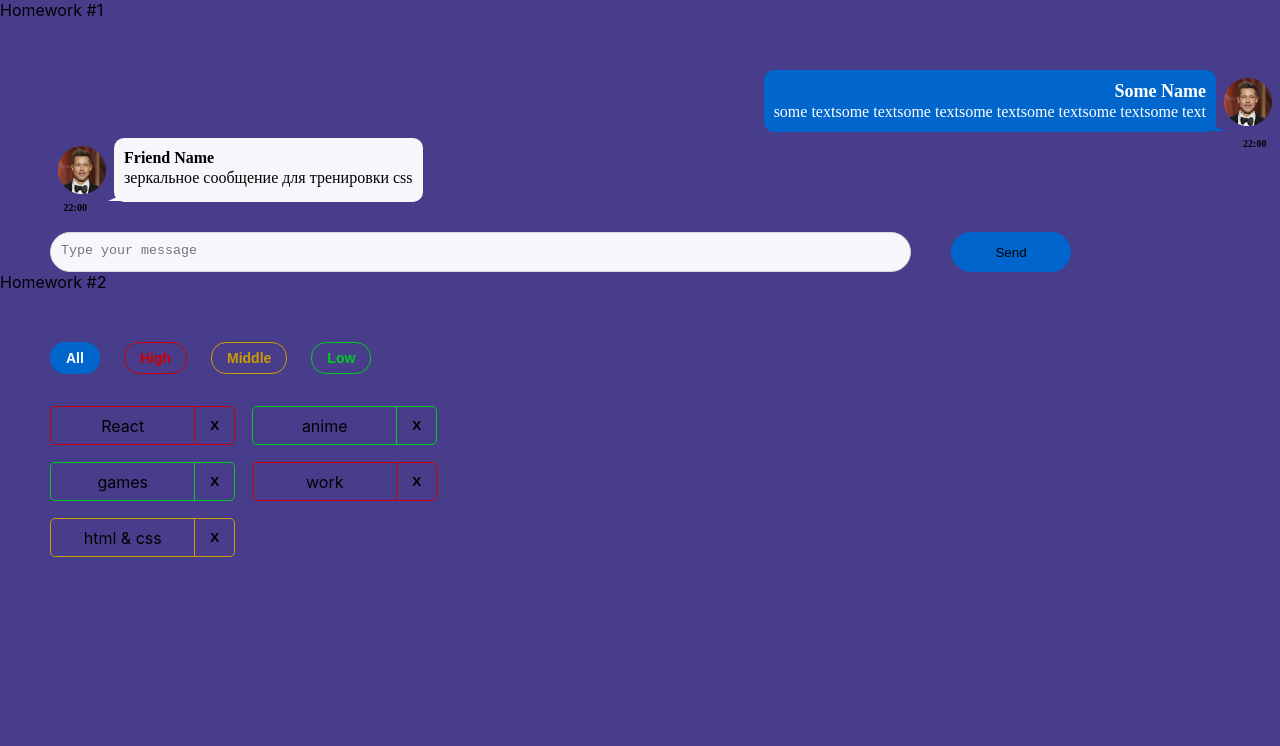
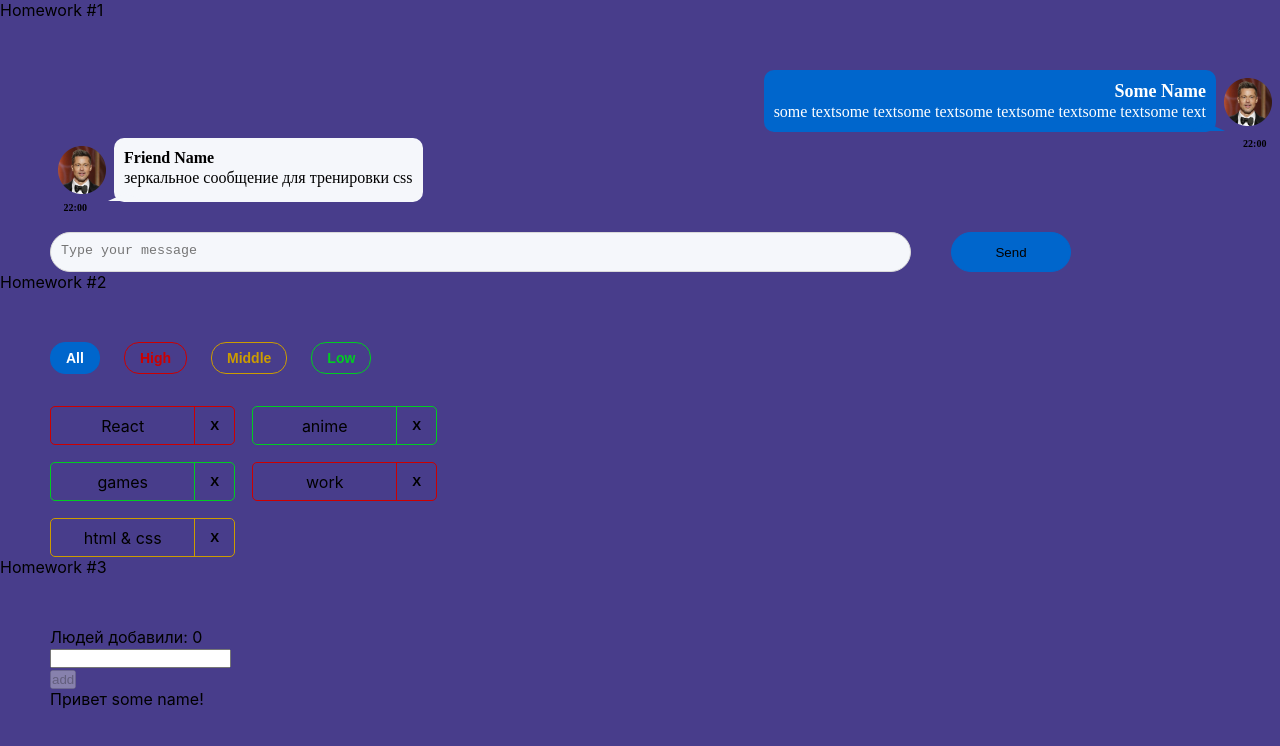
Before and after one commit to demorest49de/hw-sprint2, a React (Create React App) app: page / in a window 1280 px wide. Shown: the top 746 px of the page. Built offline with nearby package versions, Linux system fonts and the light colour scheme.

Commit message:
Changes App.tsx GreetingContainer.tsx HW3.tsx pureAddUser.test.tsx

```diff
--- a/src/s1-main/App.tsx
+++ b/src/s1-main/App.tsx
@@ -2,6 +2,7 @@ import React from 'react'
 import s from './App.module.css'
 import HW1 from '../s2-homeworks/hw01/HW1'
 import HW2 from "../s2-homeworks/hw02/HW2";
+import HW3 from '../s2-homeworks/hw03/HW3';
 
 function App() {
     return (
@@ -9,7 +10,7 @@ function App() {
             <HW1/>
             {/*раскомментировать по ходу выполнения*/}
             <HW2/>
-            {/*<HW3/>*/}
+            <HW3/>
             {/*<HW4/>*/}
 
             {/*при выполнении дз 5 и более - закомментировать здесь дз 1-4, так как они есть внутри дз 5*/}
--- a/src/s2-homeworks/hw03/GreetingContainer.tsx
+++ b/src/s2-homeworks/hw03/GreetingContainer.tsx
@@ -1,13 +1,18 @@
-import React, { ChangeEvent, KeyboardEvent, useState } from 'react'
+import React, {ChangeEvent, KeyboardEvent, useState} from 'react'
 import Greeting from './Greeting'
-import { UserType } from './HW3'
+import {UserType} from './HW3'
 
 type GreetingContainerPropsType = {
-    users: any // need to fix any
-    addUserCallback: any // need to fix any
+    users: UserType[] // need to fix any
+    addUserCallback: (name: string) => void // need to fix any
 }
 
-export const pureAddUser = (name: any, setError: any, setName: any, addUserCallback: any) => {
+export const pureAddUser = (name: string, setError: any, setName: any, addUserCallback: any) => {
+    if (!name) {
+        setError('error!')
+    } else {
+        addUserCallback()
+    }
     // если имя пустое - показать ошибку, иначе - добавить юзера и очистить инпут
 }
 
@@ -22,9 +27,9 @@ export const pureOnEnter = (e: any, addUser: any) => { // если нажата
 
 // более современный и удобный для про :)
 const GreetingContainer: React.FC<GreetingContainerPropsType> = ({
-    users,
-    addUserCallback,
-}) => {
+                                                                     users,
+                                                                     addUserCallback,
+                                                                 }) => {
     // деструктуризация пропсов
     const [name, setName] = useState<any>('') // need to fix any
     const [error, setError] = useState<any>('') // need to fix any
--- a/src/s2-homeworks/hw03/HW3.tsx
+++ b/src/s2-homeworks/hw03/HW3.tsx
@@ -1,5 +1,5 @@
-import React, { useState } from 'react'
-import { v1 } from 'uuid'
+import React, {useState} from 'react'
+import {v1} from 'uuid'
 import s2 from '../../s1-main/App.module.css'
 import GreetingContainer from './GreetingContainer'
 
@@ -19,20 +19,23 @@ import GreetingContainer from './GreetingContainer'
 
 // types
 export type UserType = {
-    _id: any // need to fix any
-    name: any // need to fix any
+    _id: string
+    name: string
 }
 
-export const pureAddUserCallback = (name: any, setUsers: any, users: any) => { // need to fix any
-    const user = { // need to fix
+export const pureAddUserCallback = (name: string, setUsers: any, users: UserType[]) => { // need to fix any
+    const user: UserType = { // need to fix
+        _id: v1(),
+        name
     }
     setUsers([...users, user])
 }
 
 const HW3 = () => {
-    const [users, setUsers] = useState<any>([]) // need to fix any
+    const [users, setUsers]
+        = useState<Array<UserType>>([]) // need to fix any
 
-    const addUserCallback = (name: any) => { // need to fix any
+    const addUserCallback = (name: string) => { // need to fix any
         pureAddUserCallback(name, setUsers, users)
     }
 
```
Also changed, not shown: 1 other file (tests, documents, lock files or other folders).
